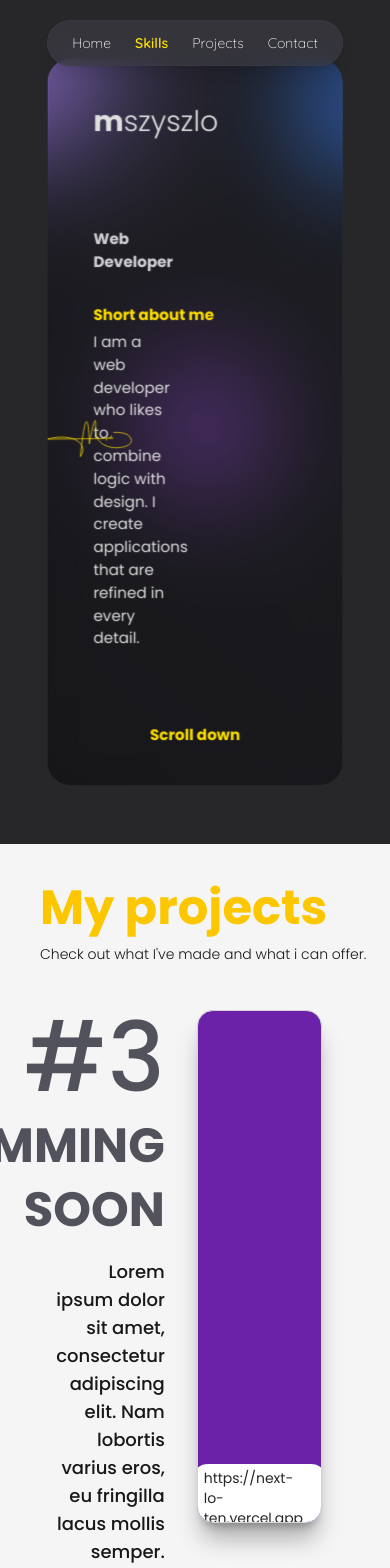
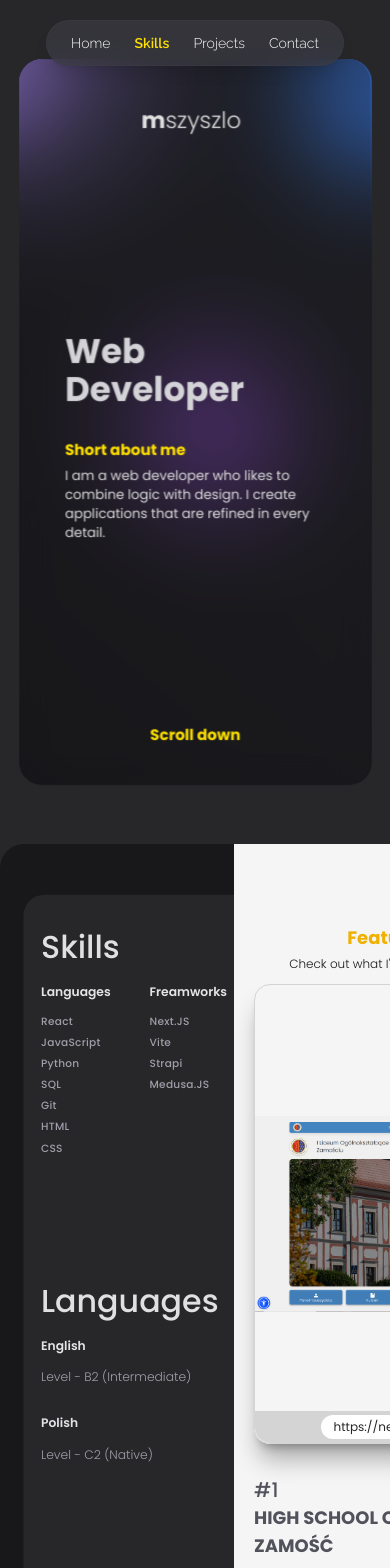
Before and after one commit to Mitrix005/Portfolio_mszyszlo, a Next.js app: page / in a window 390 px wide. Shown: the top 1568 px of the page. Built offline with nearby package versions, Linux system fonts and the light colour scheme; grey boxes are pictures that could not be loaded.

Commit message:
Zmiana wyglądu sekcji Skills, opracowanie +- wersji na telefon, dodanie About me

```diff
--- /dev/null
+++ b/src/app/components/About/About.js
@@ -0,0 +1,34 @@
+import StartGraphics from "@/app/components/Start/StartGraphics";
+
+export default function About() {
+    return (
+        <div className="w-full h-[150vh] flex flex-col justify-center items-center p-5 pt-10 md:py-10">
+            <div className="relative w-full h-full flex flex-col gap-3">
+                <div className="flex flex-col md:flex-row w-full h-max justify-between md:p-20">
+                    <div className="w-full md:w-2/5 h-max text-wrap flex flex-col gap-5">
+                        <div className="w-full h-max flex flex-col gap-4">
+                            <p className="text-md md:text-xl font-bold text-zinc-400 font-[raleway]">SHORT ABOUT ME</p>
+                            <h1 className="text-4xl md:text-5xl font-bold"><span className="text-yellow-400">Web</span> Developer and a little bit of <span className="text-yellow-400">everything</span></h1>
+                        </div>
+                        <p className="text-sm">Lorem ipsum dolor sit amet, consectetur adipiscing elit. Donec vulputate auctor dolor, sollicitudin mollis lectus faucibus sed. Cras sed lectus eget justo laoreet convallis at vitae velit. Donec risus leo, porta sit amet justo a, lacinia consectetur tellus. Cras vestibulum congue pellentesque. Curabitur dignissim gravida elit.</p>
+                    </div>
+                    <div className="w-full h-full flex justify-center relative md:h-full min-h-[200px]">
+                        <div className="md:absolute md:-left-[12em] top-1/2 md:-translate-y-1/2 w-1/2 md:w-[100%] pointer-events-none z-0 scale-170">
+                            <StartGraphics />
+                        </div>
+                    </div>
+                </div>
+                <div className="w-full h-full flex flex-col items-center px-10 gap-5">
+                    <h1 className='text-nowrap text-lg font-black text-zinc-400 w-max'>PATH OF MY LIFE</h1>
+                    <div className="relative w-full h-full flex flex-col gap-5 items-center">
+                        <div className="absolute h-full w-1 bottom-0 bg-zinc-400"></div>
+                        <div className="flex items-center w-70 h-max">
+                            <div className="absolute right-1/2 w-10 h-1 bg-zinc-400"></div>
+                            <div className="p-8 font-medium text-neutral-400">HTML</div>
+                        </div>
+                    </div>
+                </div>
+            </div>
+        </div>
+    )
+}
--- a/src/app/components/Cards/CardsWrapper.js
+++ b/src/app/components/Cards/CardsWrapper.js
@@ -1,8 +1,8 @@
 "use client"
 import { motion, useScroll, useTransform, useMotionValueEvent } from "motion/react"
 import {useRef, useState} from "react";
-import Skills from "@/app/components/Cards/Skills";
 import Projects from "@/app/components/Cards/Projects";
+import SkillsNew from "@/app/components/Cards/Skills-new";
 
 export default function CardsWrapper() {
     const containerRef = useRef(null);
@@ -34,8 +34,8 @@ export default function CardsWrapper() {
                 <div className="flex h-full w-[200vw]">
                     <motion.div
                         style={{scale: scale}}
-                        className="relative w-screen h-screen flex-shrink-0 bg-zinc-950 z-10 rounded-3xl">
-                        <Skills />
+                        className="relative w-screen h-screen flex-shrink-0 bg-zinc-800 z-10 rounded-3xl">
+                        <SkillsNew />
                     </motion.div>
                     <motion.div
                         style={{ x }}
--- a/src/app/components/Cards/Projects.js
+++ b/src/app/components/Cards/Projects.js
@@ -119,13 +119,13 @@ export default function Projects({actualProject=0}){
             whileInView="visible"
             variants={containerVariant}
             viewport={{ once: false, amount: 0.3 }}
-            className="w-full h-full flex p-10 pr-12 bg-neutral-100">
+            className="absolute w-full h-full flex p-5 md:p-10 pt-20 md:pr-12 bg-neutral-100">
             <motion.div
                 variants={itemVariant}
                 className="relative w-full h-full">
-                <div className="absolute top-0 w-max h-max flex flex-col gap-3">
-                    <p className=" text-5xl font-bold text-yellow-400">My projects</p>
-                    <p className="text-zinc-900 text-sm font-light">Check out what I've made and what i can offer.</p>
+                <div className="absolute top-0 w-full h-max flex flex-col items-center gap-1">
+                    <p className=" text-lg font-bold text-yellow-500">Featured projects</p>
+                    <p className="md:flex text-zinc-900 text-xs font-light">Check out what I've made and what i can offer.</p>
                 </div>
                 <AnimatePresence mode="wait">
                     <motion.div
@@ -134,24 +134,24 @@ export default function Projects({actualProject=0}){
                         initial="hidden"
                         animate="visible"
                         exit="exit"
-                        className="w-full h-full flex justify-center items-center px-5 py-10 gap-8">
-                        <div className="w-2/5 h-3/4 flex flex-col justify-between items-end gap-2">
+                        className="w-full h-full flex flex-col-reverse justify-center items-center gap-8 pt-15 pb-5">
+                        <div className="w-full h-max flex flex-col justify-between md:items-end">
                             <motion.p
                                 variants={itemVariant}
-                                className="relative flex-none top-0 text-zinc-600 text-8xl font-medium">#{actualProject+1}</motion.p>
-                            <div className="w-full h-max flex flex-col justify-end items-end gap-4">
+                                className="relative flex-none top-0 text-zinc-600 text-xl font-medium">#{actualProject+1}</motion.p>
+                            <div className="w-full h-max flex flex-col justify-end md:items-end gap-2">
                                 <motion.h1
                                     variants={itemVariant}
-                                    className="text-zinc-600 text-5xl/16 font-black text-right">{projectData.name}</motion.h1>
+                                    className="text-zinc-600 text-lg md:text-3xl/16 font-black md:text-right">{projectData.name}</motion.h1>
                                 <motion.p
                                     variants={itemVariant}
-                                    className="text-zinc-900 text-lg font-medium text-right">{projectData.description}</motion.p>
+                                    className="text-zinc-900 text-xs font-medium md:text-right">{projectData.description}</motion.p>
                             </div>
                         </div>
                         <motion.div
-                            className={`w-3/5 h-3/4 flex flex-col justify-end rounded-2xl shadow-xl/30 ${projectData.color} overflow-hidden relative border border-zinc-300`}
+                            className={`w-full h-full flex flex-col justify-end rounded-2xl shadow-xl/30 ${projectData.color} overflow-hidden relative border border-zinc-300`}
                             whileHover={{scale: 1.01, transition:{
-                                duration: 0.2,
+                                    duration: 0.2,
                                 }}}
                             onMouseMove={handleMouseMove}
                             onMouseLeave={handleMouseLeave}
@@ -161,12 +161,12 @@ export default function Projects({actualProject=0}){
                                 transformStyle: "preserve-3d"
                             }}
                         >
-                            {projectData?.image ? <div className="absolute top-0 left-0 w-full h-full">
-                                <Image src={projectData.image} alt={projectData.name} fill className="object-cover" />
+                            {projectData?.image ? <div className="block md:absolute top-0 left-0 h-max">
+                                <Image src={projectData.image} alt={projectData.name} fill className="object-contain h-max w-full" />
                             </div> : null}
-                            <div className="relative z-10 w-full h-12 bg-neutral-300 rounded-b-2xl flex items-center justify-center px-4">
+                            <div className="relative z-10 w-full h-8 md:h-12 bg-neutral-300 rounded-b-2xl flex items-center justify-center px-4">
                                 <div className="w-max h-max bg-white rounded-2xl flex items-center pl-3 pr-6 py-1">
-                                    <p className="text-sm text-zinc-800">{projectData.link}</p>
+                                    <p className="text-xs text-zinc-800">{projectData.link}</p>
                                 </div>
                             </div>
                         </motion.div>
--- /dev/null
+++ b/src/app/components/Cards/Skills-new.js
@@ -0,0 +1,99 @@
+import {motion} from "motion/react";
+import {useMemo} from "react";
+
+export default function SkillsNew() {
+
+    const webDeveloper = useMemo(() => ["W", "E", "B", "\u00A0", "D", "E", "V", "E", "L", "O", "P", "E", "R"], []);
+    const uiuxDeveloper = useMemo(() => ["U", "X", "/", "U", "I", "\u00A0", "D", "E", "V", "E", "L", "O", "P", "E", "R"], []);
+
+    const skills = [
+        {
+            title: "Languages",
+            list: ["React", "JavaScript", "Python", "SQL", "Git", "HTML", "CSS"]
+        },
+        {
+            title: "Freamworks",
+            list: ["Next.JS", "Vite", "Strapi", "Medusa.JS"]
+        },
+        {
+            title: "Libraries",
+            list: ["Tailwind", "BaseUI", "Motion.dev", "shadcn"]
+        }
+    ]
+
+    const universalVariant = {
+        hidden: { opacity: 0 },
+        visible: {
+            opacity: 1,
+            transition: {
+                staggerChildren: 0.1
+            }
+        }
+    };
+
+    const letterVariant = {
+        hidden: { opacity: 0, y: -50, rotateX: -90 },
+        visible: {
+            opacity: 1,
+            y: 0,
+            rotateX: 0,
+            transition: { type: "spring", damping: 12, stiffness: 100 }
+        }
+    };
+
+
+    return (<div className="sticky top-0 w-full h-screen flex flex-col select-none overflow-hidden rounded-t-3xl p-5 md:p-8 xl:p-10">
+        <div className="w-full h-full mt-5 lg:mt-10 flex flex-col lg:flex-row lg:gap-40 gap-10">
+            <div className="hidden w-full h-max md:flex flex-col text-wrap text-2xl sm:text-5xl xl:text-7xl font-bold gap-1 xl:gap-5 font-[raleway] tracking-tight">
+                <div className="flex will-change-auto">
+                    {webDeveloper.map((letter, index) => (
+                        <div
+                            key={index}
+                            className="text-neutral-300 will-change-auto hover:text-yellow-400 duration-600 hover:duration-0"
+                        >
+                            {letter}
+                        </div>
+                    ))}
+                </div>
+                <motion.div variants={universalVariant} className="flex will-change-auto">
+                    {uiuxDeveloper.map((letter, index) => (
+                        <motion.div
+                            key={index}
+                            variants={letterVariant}
+                            className="text-neutral-300 will-change-auto hover:text-yellow-400 duration-600 hover:duration-0"
+                        >
+                            {letter}
+                        </motion.div>
+                    ))}
+                </motion.div>
+                <p className="text-sm md:text-xl tracking-normal font-light">Lorem ipsum dolor sit amet, consectetur adipiscing elit. Integer mattis hendrerit accumsan. Morbi velit ipsum, scelerisque vitae aliquam suscipit, volutpat et quam.</p>
+            </div>
+            <motion.div className="w-full h-full flex flex-col gap-5">
+                <h1 className="text-4xl sm:text-5xl xl:text-7xl font-medium">Skills</h1>
+                <div className="w-full h-full flex gap-5">
+                    {skills.map((skill, index) => (
+                        <div key={index} className="w-full h-full flex flex-col gap-4">
+                            <h1 className="font-semibold text-sm md:text-lg lg:text-lg text-zinc-200">{skill.title}</h1>
+                            <div className="w-full h-full flex flex-col gap-2 text-xs md:text-sm lg:text-md text-zinc-400 font-medium tracking-wide ">
+                                {skill.list.map((item, index) => {
+                                    return (<p key={index} className="w-max hover:text-yellow-400 duration-600 hover:duration-0">{item}</p>)
+                                })}
+                            </div>
+                        </div>
+                    ))}
+                </div>
+                <h1 className="text-4xl sm:text-5xl xl:text-7xl font-medium">Languages</h1>
+                <div className="w-full h-full flex flex-col gap-8">
+                    <div className="w-full h-max flex flex-col gap-4">
+                        <h1 className="font-semibold text-sm md:text-lg lg:text-lg text-zinc-200">English</h1>
+                        <h1 className="font-light text-sm md:text-sm lg:text-md text-zinc-400">Level - B2 (Intermediate)</h1>
+                    </div>
+                    <div className="w-full h-max flex flex-col gap-4">
+                        <h1 className="font-semibold text-sm md:text-lg lg:text-lg text-zinc-200">Polish</h1>
+                        <h1 className="font-light text-sm md:text-sm lg:text-md  text-zinc-400">Level - C2 (Native)</h1>
+                    </div>
+                </div>
+            </motion.div>
+        </div>
+    </div>)
+}
--- a/src/app/components/Cards/Skills.js
+++ b/src/app/components/Cards/Skills.js
@@ -93,7 +93,6 @@ export default function Skills() {
             <motion.div
                 whileHover={{
                     y: -5,
-                    scale: 1.01,
                     transition: { type: "spring", stiffness: 300, damping: 25 }
                 }}
                 className={`relative overflow-hidden bg-[#080808] border border-white/10 rounded-3xl ${className} group`}
@@ -118,7 +117,7 @@ export default function Skills() {
     };
 
     return (
-        <div className="sticky top-0 w-full h-screen flex flex-col px-40 py-30 pb-22 pr-52 select-none justify-center overflow-hidden rounded-t-3xl">
+        <div className="sticky top-0 w-full h-screen flex flex-col select-none justify-center overflow-hidden rounded-t-3xl pt-30 p-20 pr-22 ">
             <motion.div
                 variants={mainContainerVariant}
                 initial="hidden"
--- a/src/app/components/Start/Start.js
+++ b/src/app/components/Start/Start.js
@@ -1,24 +1,22 @@
 "use client"
-import {motion,} from "motion/react"
-import {useMemo} from "react";
-import StartGraphics from "@/app/components/Start/StartGraphics";
+import {motion} from "motion/react"
 
 export default function Start() {
 
     return (<div className="w-full h-full flex justify-center select-none flex-col">
-        <div className="relative top-0 left-0 w-max h-max flex pr-2">
-            <p className="text-3xl font-bold">m</p>
-            <p className="text-3xl font-light font-">szyszlo</p>
+        <div className="relative top-0 left-0 w-full h-max flex justify-center pr-2">
+            <p className="text-2xl md:text-3xl font-bold">m</p>
+            <p className="text-2xl md:text-3xl font-light font-">szyszlo</p>
         </div>
-        <div className="w-full h-full flex justify-between items-center">
+        <div className="w-full h-full flex py-8 items-center">
             <div
-                className="w-2/5 flex flex-col gap-8">
+                className="w-full md:w-2/5 flex flex-col gap-8">
                 <motion.div
                     initial={{opacity: 0, y: 10}}
                     animate={{opacity: 1, y: 0}}
                     transition={{type: "spring", duration: 1, ease: [0.2, 0.65, 0.3, 0.9]}}
                     className="flex flex-col text-zinc-300">
-                    <h1 className="lg:text-6xl font-black">Web <br/>Developer</h1>
+                    <h1 className="text-4xl lg:text-6xl font-black">Web <br/>Developer</h1>
                 </motion.div>
                 <motion.div
                     initial={{opacity: 0, y: 10}}
@@ -29,15 +27,10 @@ export default function Start() {
                         <p className="lg:text-2xl xxl:text-4xl text-[#FFE100] font-bold">Short about me</p>
                     </div>
                     <div className="w-full">
-                        <p className="lg:text-md xxl:text-xl font-base">I am a web developer who likes to combine logic with design.
+                        <p className="lg:text-md text-sm font-base">I am a web developer who likes to combine logic with design.
                             I create applications that are refined in every detail.</p>
                     </div>
                 </motion.div>
-            </div>
-            <div className="w-1/4 relative h-full min-h-[500px]">
-                <div className="absolute -left-[12em] top-1/2 -translate-y-1/2 w-[100%] pointer-events-none z-0 scale-170">
-                    <StartGraphics />
-                </div>
             </div>
         </div>
         <motion.div className="absolute bottom-8 left-1/2 -translate-x-1/2 w-auto h-10 flex justify-center items-center">
--- a/src/app/components/Start/StartWrapper.js
+++ b/src/app/components/Start/StartWrapper.js
@@ -7,11 +7,11 @@ export default function StartWrapper() {
     const { scrollYProgress } = useScroll();
     const opacity = useTransform(scrollYProgress, [0, 0.4], [1, 0]);
     const scale = useTransform(scrollYProgress, [0, 0.5], [1, 0.95]);
-    return (<div id="start" className="sticky top-0 z-0 h-screen">
+    return (<div id="start" className="z-0 h-screen">
         <motion.div
             initial={{ opacity: 1 }}
             style={{ opacity, scale }}
-            className="w-full h-screen p-10 will-change-[opacity, scale]">
+            className="w-full h-screen py-10 will-change-[opacity, scale]">
             <BackgroundGradientAnimation>
                 <div className="w-full h-full flex flex-col bg-zinc-900/40 backdrop-blur-lg shadow-2xl shadow-black/50 rounded-3xl p-12">
                     <Start />
--- a/src/app/components/menu/menu.js
+++ b/src/app/components/menu/menu.js
@@ -63,7 +63,7 @@ export default function Menu(){
     return (
         <div className="fixed top-5 left-1/2 -translate-x-1/2 z-[100] w-full h-max flex justify-center gap-2 px-22">
             <div className="w-max h-max flex justify-between items-center py-3 px-6 bg-zinc-700/60 backdrop-blur-md rounded-full border border-zinc-700/50 shadow-lg">
-                <div className="w-max h-max font-[quicksand] flex font-light text-sm gap-6">
+                <div className="w-max h-max font-[raleway] flex font-light text-sm gap-6">
                     {menu_items.map((item) => {
                         return (
                             <div
--- a/src/app/globals.css
+++ b/src/app/globals.css
@@ -2,6 +2,10 @@
 @import "tw-animate-css";
 
 @custom-variant dark (&:is(.dark *));
+
+html {
+    scroll-snap-type: y mandatory;
+}
 
 ::-webkit-scrollbar {
     width: 8px;
--- a/src/app/page.js
+++ b/src/app/page.js
@@ -1,15 +1,27 @@
 import Menu from "@/app/components/menu/menu";
 import StartWrapper from "@/app/components/Start/StartWrapper";
 import CardsWrapper from "@/app/components/Cards/CardsWrapper";
+import About from "@/app/components/About/About";
+
+const Section = ({ children }) => (
+    <div className="w-full flex flex-col items-center">
+        <div className="w-[95%] h-full flex flex-col">
+            {children}
+        </div>
+    </div>
+);
 
 export default function Home() {
     return (
-        <div className="w-full min-h-screen text-[#e0e0e0] bg-zinc-800 font-[poppins]">
+        <div className="w-full min-h-screen text-[#e0e0e0] bg-zinc-800 font-[poppins] flex flex-col">
             <Menu />
-            <div className="w-full h-full flex flex-col">
+            <Section>
                 <StartWrapper />
-                <CardsWrapper />
-            </div>
+            </Section>
+            <CardsWrapper />
+            <Section>
+                <About />
+            </Section>
         </div>
     );
 }
```
Also changed, not shown: src/app/layout.js (+21 -10 lines).
